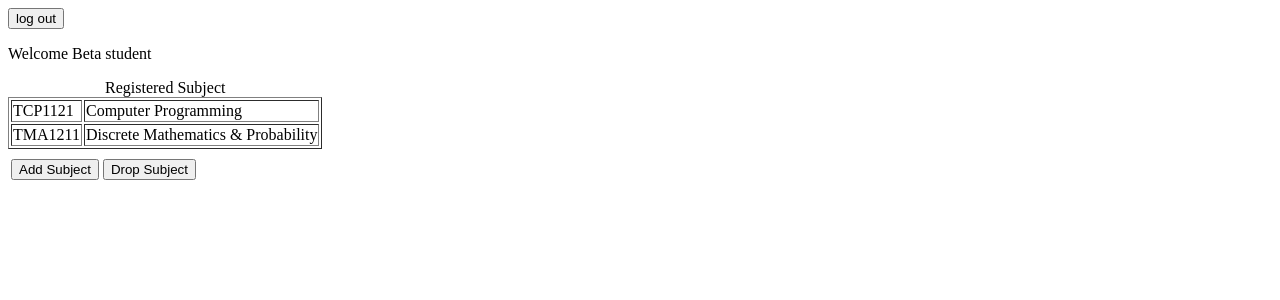
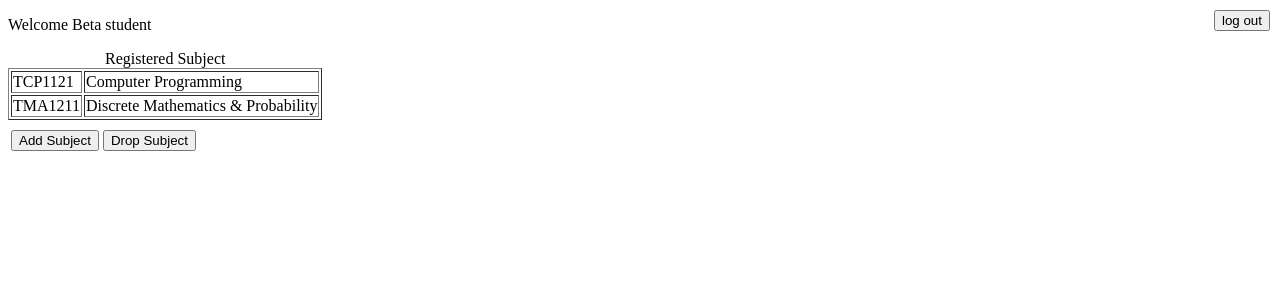
Before and after one commit to MMU-TWT-Class-Oct-2015/G14C_University_Subject_Selection_System, a PHP site: page / in a window 1280 px wide. Shown: the top 300 px of the page. Run offline with PHP 8.4, Linux system fonts and the light colour scheme; a user stored in the database is signed in; data comes from the database, SQL or seed files in the repository.

Commit message:
minor changes + disable 'Drop Subject' button when no subject is registered

```diff
--- a/beauty.css
+++ b/beauty.css
@@ -3,6 +3,12 @@
 .botRight {
   position: absolute;
   bottom: 10px;
+  right: 10px;
+}
+
+.topRight {
+  position: absolute;
+  top: 10px;
   right: 10px;
 }
 
--- a/index.php
+++ b/index.php
@@ -13,17 +13,16 @@
   </head>
 
   <body>
-
-    <input type="button" onclick="window.location='./logout.php';" value="log out">
+    <input type="button" onclick="window.location='./logout.php';" value="log out" class="topRight">
 
     <?php
       // display ALERT BOX when redirected from other page
-      if (isset($_GET["add"])) // enrolled successfully
+      if (isset($_GET['add'])) // enrolled successfully
         echo "<script language='javascript'>
                 alert('Subject successfully enrolled! :D');
               </script>";
 
-      if (isset($_GET["drop"])) // enrolled successfully
+      if (isset($_GET['drop'])) // enrolled successfully
         echo "<script language='javascript'>
                 alert('Subject successfully dropped! :D');
               </script>";
@@ -40,24 +39,26 @@
       $sth->execute();
       $sth->bind_result($SubjectID,$SubjectName);
 
+      // disable button if no subject registered
+      $disabled = "disabled";
+
+      // unable to use num_rows before fetch
       if ($sth->fetch()) {
         print("<table border=1>");
         print("<caption>Registered Subject</caption>");
         print("<tr>
                <td>$SubjectID</td><td>$SubjectName</td>
                </tr>");
-      }
-      else
-        print("You did not enrolled any subject");
 
         while ($sth->fetch()) {
           print("<tr>
                  <td>$SubjectID</td><td>$SubjectName</td>
                  </tr>");
         }
-
         print"</table>";
-
+        $disabled = "";
+      } else
+        print("You have not enrolled in any of the subjects");
         // session subj contain total number of subject student has registered
         // it is used to add with total number of checked subject(s) in registerform.php to ensure
         // to ensure selected subject(s) not more than 5
@@ -70,7 +71,7 @@
                   </form>
 
                   <form action='./drop_subject.php'>
-                   <td height='35'><input type='submit' value='Drop Subject'></td>
+                    <td height='35'><input type='submit' value='Drop Subject' $disabled></td>
                   </form>
                 </tr>
                </table>");
```
Lines whose indentation alone changed are shown as unchanged.
